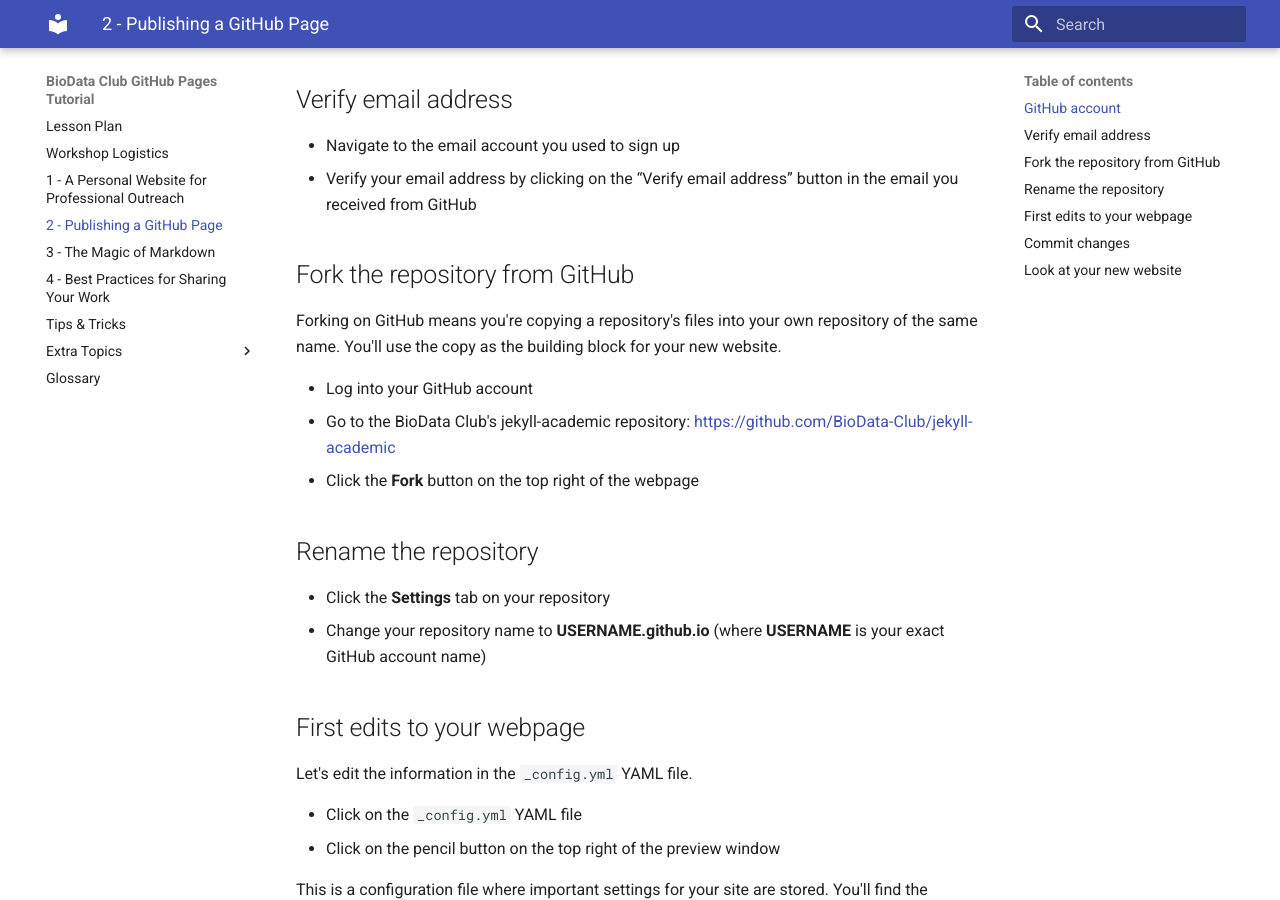
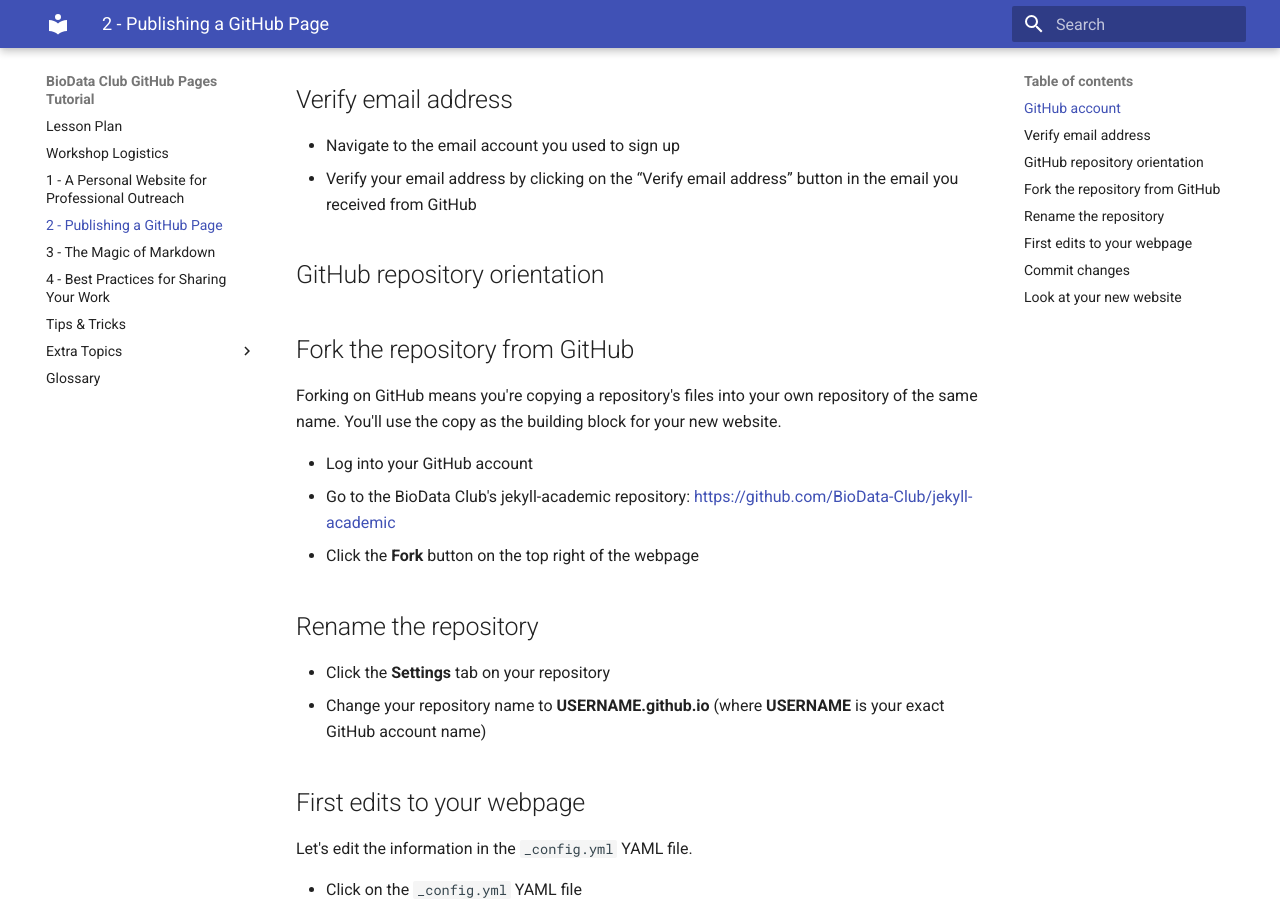
Before and after one commit to BioData-Club/ghpages-rtd, an MkDocs documentation site: the page built from docs/lessons/2.md, in a window 1280 px wide and 900 px high, scrolled down 557 px. Built offline with MkDocs 1.6.1 and Material for MkDocs 9.7.7, drawn with Linux system fonts in a browser that asks for light colours; old or Windows-style settings are respelled for this version of MkDocs.

Commit message:
Added heading as a reminder to fill-in-the-blank

```diff
--- a/docs/lessons/2.md
+++ b/docs/lessons/2.md
@@ -19,6 +19,8 @@
 
 - Navigate to the email account you used to sign up
 - Verify your email address by clicking on the “Verify email address” button in the email you received from GitHub
+
+## GitHub repository orientation
 
 ## Fork the repository from GitHub
 
```
